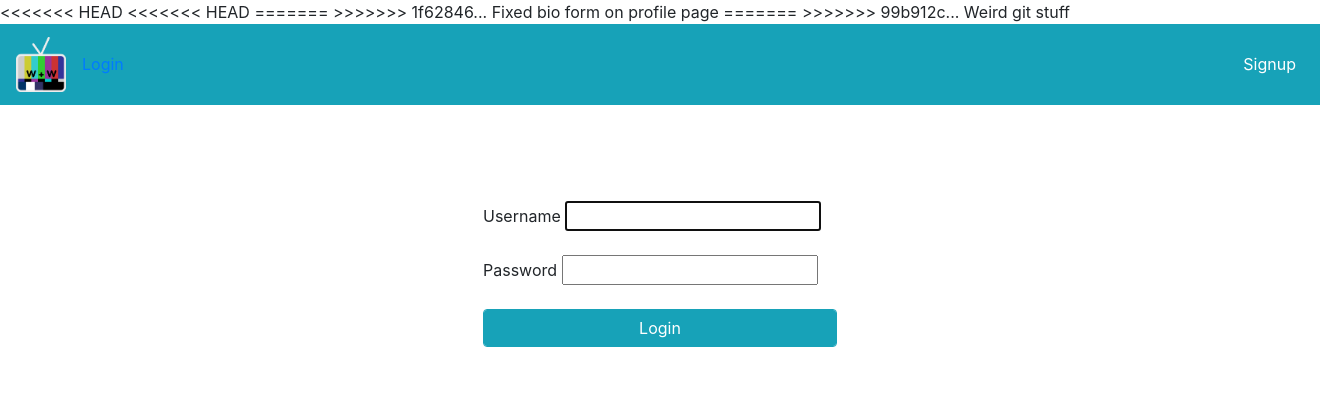
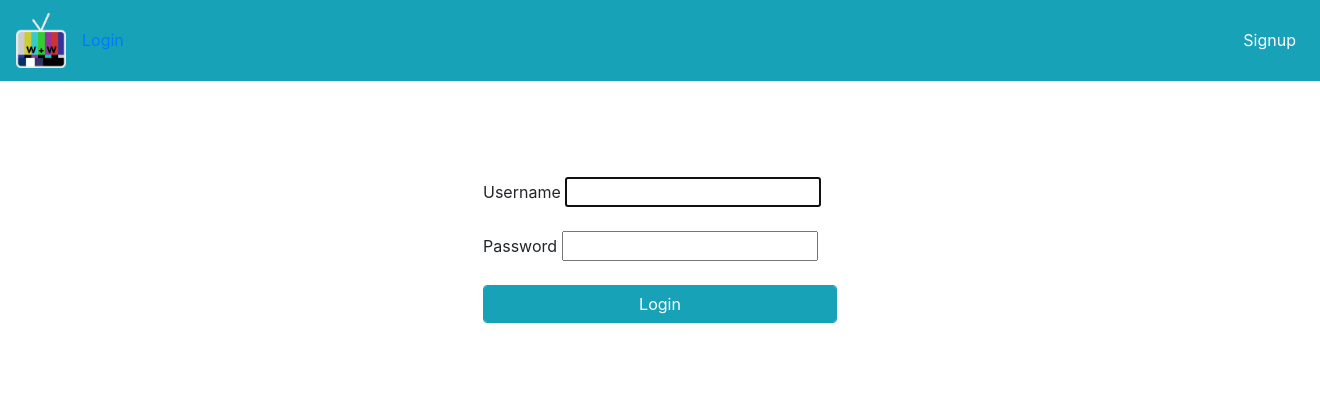
Before and after one commit to chodges7/WhatToWatch-Old-Repo, a Django app: page /login/ in a window 1320 px wide; the page is wider, and only the part inside the window is pictured. Shown: the top 394 px of that part. Run offline with Django 3.2, Linux system fonts and the light colour scheme; some libraries are stand-ins or nearby versions.

Commit message:
I am bad at Git and forgot to save things while doing git rebase

```diff
--- a/watch/templates/base.html
+++ b/watch/templates/base.html
@@ -11,16 +11,7 @@
     <title>{{ title }}</title>
   </head>
   <body>
-<<<<<<< HEAD
-<<<<<<< HEAD
   <!--<body class="" style="background-image: url('https://bestofsno.com/wp-content/uploads/2019/11/IMG_5463-900x600.jpg');">-->
-=======
-    <!--
-  <body class="" style="background-image: url('https://bestofsno.com/wp-content/uploads/2019/11/IMG_5463-900x600.jpg');"> -->
->>>>>>> 1f62846... Fixed bio form on profile page
-=======
-  <!--<body class="" style="background-image: url('https://bestofsno.com/wp-content/uploads/2019/11/IMG_5463-900x600.jpg');">-->
->>>>>>> 99b912c... Weird git stuff
     <nav class="navbar navbar-expand-lg navbar-dark bg-info">
         <a class="navbar-brand" href="/home"><img src="{% static "LogoColor.png" %}" width="50" alt="What to Watch logo"></a>
         <button class="navbar-toggler" type="button" data-toggle="collapse" data-target="#navbarSupportedContent" aria-controls="navbarSupportedContent" aria-expanded="false" aria-label="Toggle navigation">
```
